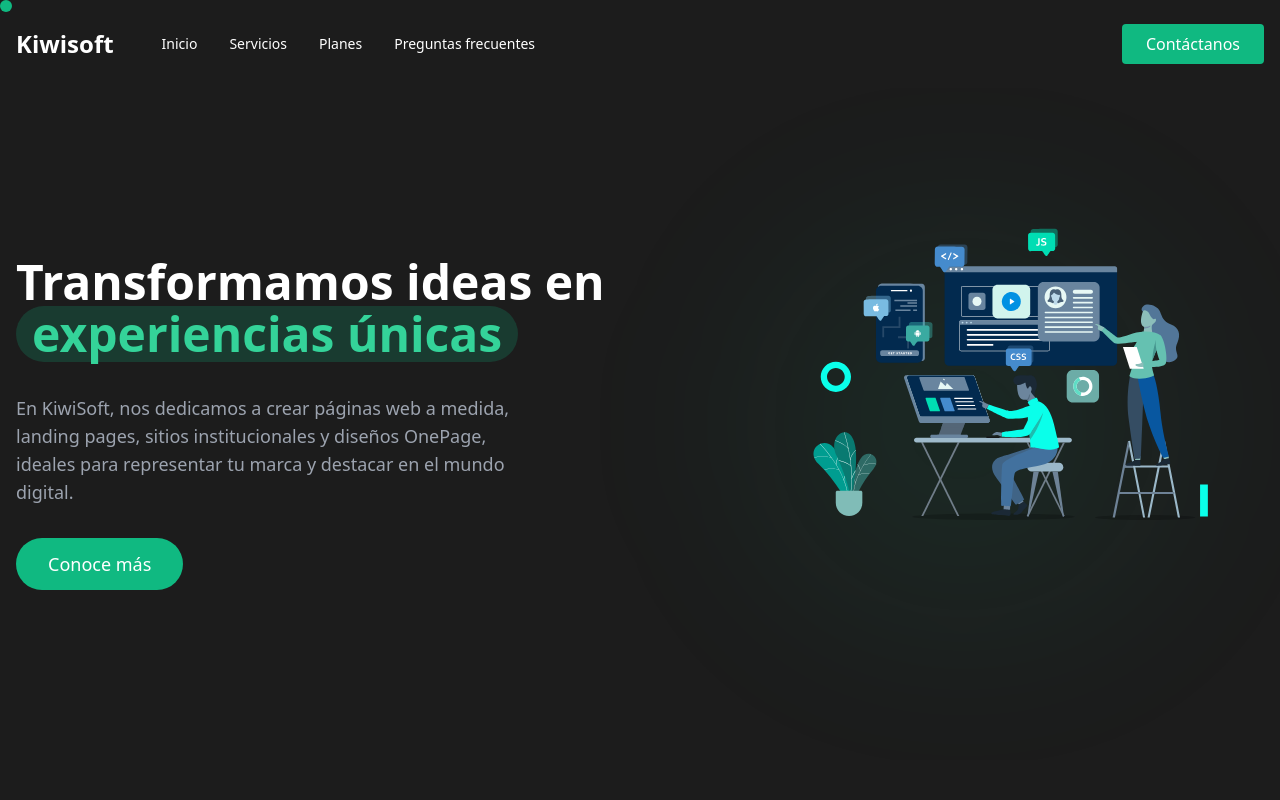
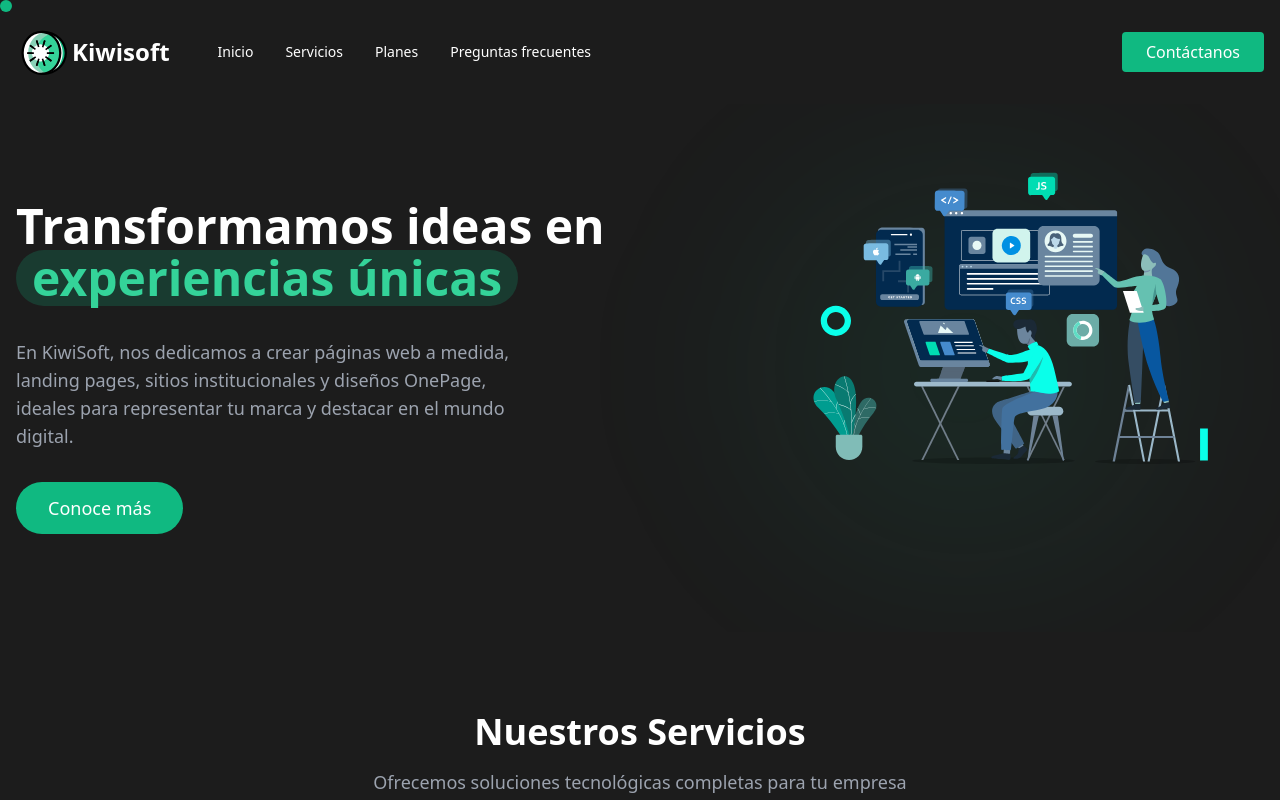
Before and after one commit to lautarolamas/kiwisoft-landing, a Next.js app: page / in a window 1280 px wide. Shown: the top 800 px of the page. Built offline with nearby package versions, Linux system fonts and the light colour scheme.

Commit message:
feat:add icon kiwi

```diff
--- a/src/components/ui/sections/CursorFollower.tsx
+++ b/src/components/ui/sections/CursorFollower.tsx
@@ -9,9 +9,20 @@
       setPos({ x: e.clientX, y: e.clientY });
     };
 
+    const handleTouchMove = (e: TouchEvent) => {
+      if (e.touches.length > 0) {
+        const touch = e.touches[0];
+        setPos({ x: touch.clientX, y: touch.clientY });
+      }
+    };
+
     window.addEventListener("mousemove", handleMouseMove);
+    window.addEventListener("touchmove", handleTouchMove);
 
-    return () => window.removeEventListener("mousemove", handleMouseMove);
+    return () => {
+      window.removeEventListener("mousemove", handleMouseMove);
+      window.removeEventListener("touchmove", handleTouchMove);
+    };
   }, []);
 
   return (
--- a/src/components/ui/sections/Hero.tsx
+++ b/src/components/ui/sections/Hero.tsx
@@ -23,7 +23,7 @@
   }, []);
 
   return (
-    <section className="container mx-auto px-4 py-20 overflow-hidden">
+    <section className="container mx-auto px-4 py-2 overflow-hidden">
       <div className="grid grid-cols-1 lg:grid-cols-2 gap-12 items-center">
         {/* Contenido de texto */}
         <div className="space-y-8">
--- a/src/components/ui/sections/Navbar.tsx
+++ b/src/components/ui/sections/Navbar.tsx
@@ -3,6 +3,8 @@
 import { AnimatePresence, motion } from "framer-motion";
 import { IconMenu2, IconX } from "@tabler/icons-react";
 import { handleScroll } from "@/utils/scrollToElement";
+import { AspectRatio } from "../aspect-ratio";
+import SvgKiwi from "@/components/ui/sections/SvgKiwi";
 
 export default function Navbar() {
   const [isMenuOpen, setIsMenuOpen] = useState(false);
@@ -15,10 +17,8 @@
     <nav className="relative container mx-auto px-4 py-6">
       <div className="flex items-center justify-between">
         <div className="flex items-center space-x-12">
-          <Link
-            className="flex items-center space-x-2 text-2xl font-bold"
-            href="#"
-          >
+          <Link className="flex items-center text-2xl font-bold" href="#">
+            {SvgKiwi()}
             <span>Kiwisoft</span>
           </Link>
           <div className="hidden md:flex items-center space-x-8">
--- a/src/components/ui/sections/Pricing.tsx
+++ b/src/components/ui/sections/Pricing.tsx
@@ -28,6 +28,7 @@
             "Desarrollo Web Básico",
             "Soporte 8/5",
             "1 Revisión Mensual",
+            "Hosting no incluido",
           ]}
         />
         <PricingCard
@@ -58,7 +59,6 @@
 
 function PricingCard({ plan, price, features, popular }: PricingCardProps) {
   return (
-    // Envolvemos toda la tarjeta en un <a> para que sea clickeable.
     <a
       href="mailto:info.kiwisoft@gmail.com?subject=Consulta%20sobre%20KiwiSoft&body=Hola,%20quiero%20más%20información%20sobre%20sus%20servicios."
       className="block group relative"
--- /dev/null
+++ b/src/components/ui/sections/SvgKiwi.tsx
@@ -0,0 +1,48 @@
+import * as React from "react";
+const SVGComponent = () => (
+  <svg
+    width="56px"
+    height="56px"
+    viewBox="0 0 1024 1024"
+    version="1.1"
+    xmlns="http://www.w3.org/2000/svg"
+  >
+    <path
+      d="M479.33 146.1q8.59-0.33 17.27-0.33c228.35 0 413.46 171.45 413.46 382.94S724.94 911.65 496.6 911.65q-8.68 0-17.27-0.33-7.14 0.33-14.35 0.33c-189.8 0-343.67-171.45-343.67-382.94S275.17 145.77 465 145.77q7.19 0 14.33 0.33z"
+      fill="#FFFFFF"
+    />
+    <path
+      d="M660.73 177.13C807.42 236 910.05 371.23 910.05 528.71S807.42 821.46 660.73 880.29c116-74 193-203.8 193-351.58s-76.97-277.59-193-351.58z"
+      fill="#10b981"
+    />
+    <path
+      d="M515.68 149.91c165.76 27.31 293 186.5 293 378.8s-127.2 351.49-293 378.8c-165.76-27.31-293-186.5-293-378.8s127.2-351.49 293-378.8z"
+      fill="#89d1b7"
+    />
+    <path
+      d="M624.26 189.3c109.61 64 184.39 192 184.39 339.41 0 181.86-113.77 334.11-266.33 373.2-109.61-64-184.39-192-184.39-339.41 0-181.86 113.77-334.11 266.33-373.2z"
+      fill="#34d399"
+    />
+    <path
+      d="M401.16 426.28l-38.36-118 27.64-9 38.49 118.42a111.89 111.89 0 0 0-27.77 8.58z m72.38-7.28l38.93-119.73 27.64 9-39.32 120.87A111.93 111.93 0 0 0 473.54 419z m60.56 37l104.73-76.06 17.08 23.5-106 77A112.74 112.74 0 0 0 534.1 456z m26.27 63.46h133.24v29H559a113.27 113.27 0 0 0 1.73-19.77q0.02-4.69-0.36-9.26z m-14.46 65.19l110 79.86L638.8 688l-110.47-80.24a113.06 113.06 0 0 0 17.58-23.14z m-48.06 45.16l42.22 129.89-27.64 9-42.1-129.56a111.89 111.89 0 0 0 27.52-9.36z m-65.69 10.44l-41.77 128.44-27.64-9 41.38-127.26a111.93 111.93 0 0 0 28.03 7.8z m-61.48-29.66L264 688l-17-23.48L352.27 588a113.17 113.17 0 0 0 18.41 22.57z m-33.55-62.09H209.26v-29h126.51q-0.37 4.58-0.38 9.26a113.27 113.27 0 0 0 1.74 19.74zM348 476.83l-101-73.38 17.08-23.5 100.59 73A112.89 112.89 0 0 0 348 476.83z"
+      fill=""
+    />
+    <path
+      d="M465 932.13a331.87 331.87 0 0 1-142.5-32c-43.41-20.46-82.35-49.7-115.75-86.91A407.15 407.15 0 0 1 129.16 685a445.31 445.31 0 0 1 0-312.65 407.15 407.15 0 0 1 77.56-128.13c33.4-37.21 72.34-66.46 115.75-86.91a332.85 332.85 0 0 1 285 0c43.41 20.46 82.35 49.7 115.75 86.91a407.14 407.14 0 0 1 77.56 128.13 445.31 445.31 0 0 1 0 312.65 407.14 407.14 0 0 1-77.56 128.13c-33.4 37.21-72.34 66.45-115.75 86.91A331.88 331.88 0 0 1 465 932.13z m0-765.88c-85.9 0-166.79 37.42-227.77 105.36-61.53 68.56-95.42 159.87-95.42 257.1s33.89 188.54 95.42 257.1c61 67.94 141.86 105.36 227.77 105.36s166.79-37.42 227.77-105.36c61.53-68.56 95.42-159.87 95.42-257.1s-33.89-188.54-95.42-257.1c-61-67.94-141.89-105.36-227.77-105.36z"
+      fill=""
+    />
+    <path
+      d="M496.6 932.13c-6 0-12.15-0.12-18.16-0.35l1.56-40.93c5.49 0.21 11.07 0.32 16.59 0.32a418.92 418.92 0 0 0 153.47-28.68 394.94 394.94 0 0 0 125-78c73.86-68.41 114.54-159.24 114.54-255.75S848.9 341.37 775 273a395 395 0 0 0-125-78 418.92 418.92 0 0 0-153.4-28.75c-5.51 0-11.09 0.11-16.59 0.32l-1.56-40.93c6-0.23 12.13-0.35 18.15-0.35A459.7 459.7 0 0 1 665 156.8a435.73 435.73 0 0 1 137.87 86.11c40 37 71.37 80.16 93.32 128.24a378.63 378.63 0 0 1 0 315.13c-22 48.08-53.35 91.22-93.32 128.24A435.72 435.72 0 0 1 665 900.62a459.7 459.7 0 0 1-168.4 31.51z"
+      fill=""
+    />
+    <path
+      d="M290.32 528.71a157.75 157.68 0 1 0 315.5 0 157.75 157.68 0 1 0-315.5 0Z"
+      fill="#FFFFFF"
+    />
+    <path
+      d="M401.16 426.28l-38.36-118 27.64-9 38.49 118.42a111.89 111.89 0 0 0-27.77 8.58z m72.38-7.28l38.93-119.73 27.64 9-39.32 120.87A111.94 111.94 0 0 0 473.54 419z m60.56 37l104.73-76.06 17.08 23.5-106 77A112.74 112.74 0 0 0 534.1 456z m30.2 60.16h131.78v30.71H563a127.75 127.75 0 0 0 1.71-20.9q-0.03-4.97-0.41-9.84z m-18.39 68.49l110 79.86L638.8 688l-110.47-80.24a113.06 113.06 0 0 0 17.58-23.14z m-48.06 45.16l42.21 129.89-27.64 9-42.09-129.56a111.89 111.89 0 0 0 27.52-9.36z m-65.69 10.44l-41.77 128.44-27.64-9 41.38-127.26a111.93 111.93 0 0 0 28.03 7.8z m-61.48-29.66L264 688l-17-23.48L352.27 588a113.17 113.17 0 0 0 18.41 22.57z m-43.23-63.75H204.57v-30.71h121.57q-0.36 4.84-0.36 9.79a131.41 131.41 0 0 0 1.67 20.9z m20.59-70L247 403.45l17.08-23.5 100.59 73A112.89 112.89 0 0 0 348 476.83z"
+      fill=""
+    />
+  </svg>
+);
+export default SVGComponent;
```
Also changed, not shown: public/images/kiwi-fruit-svgrepo-com.svg (added).
